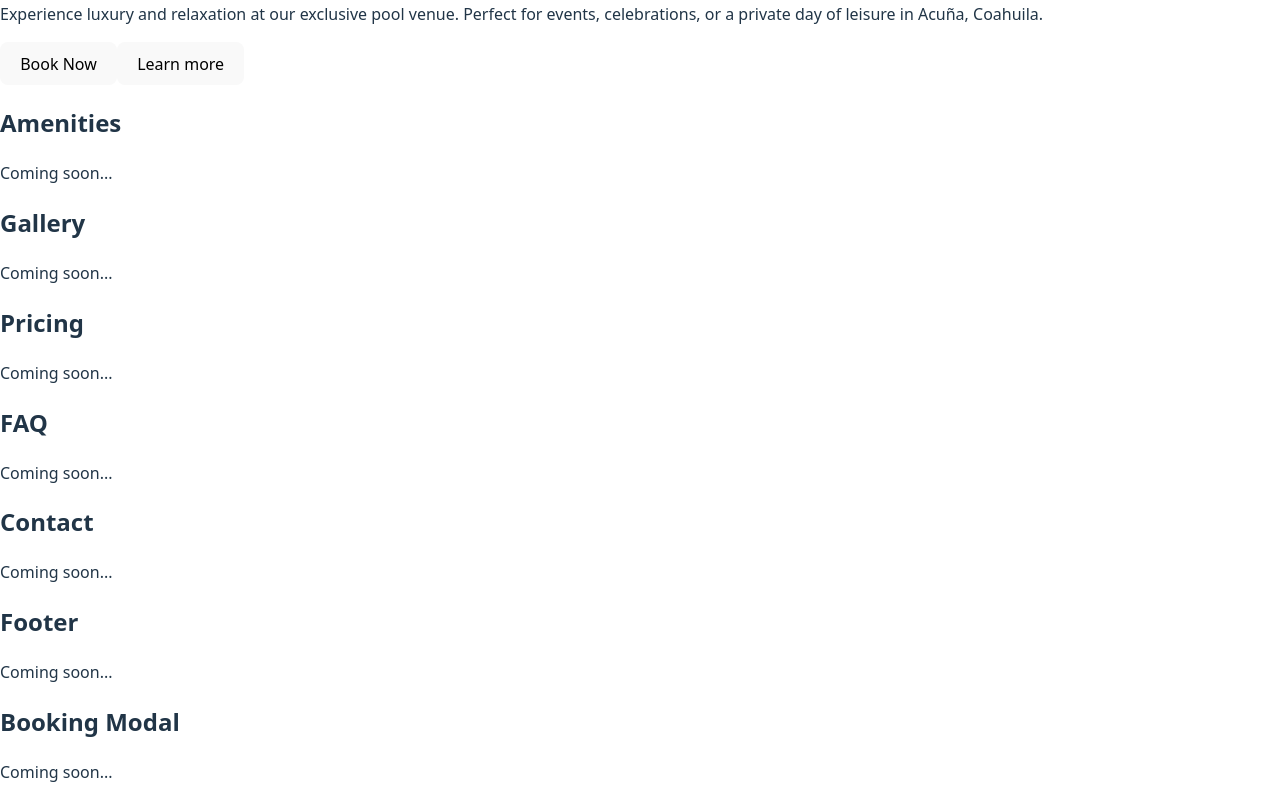
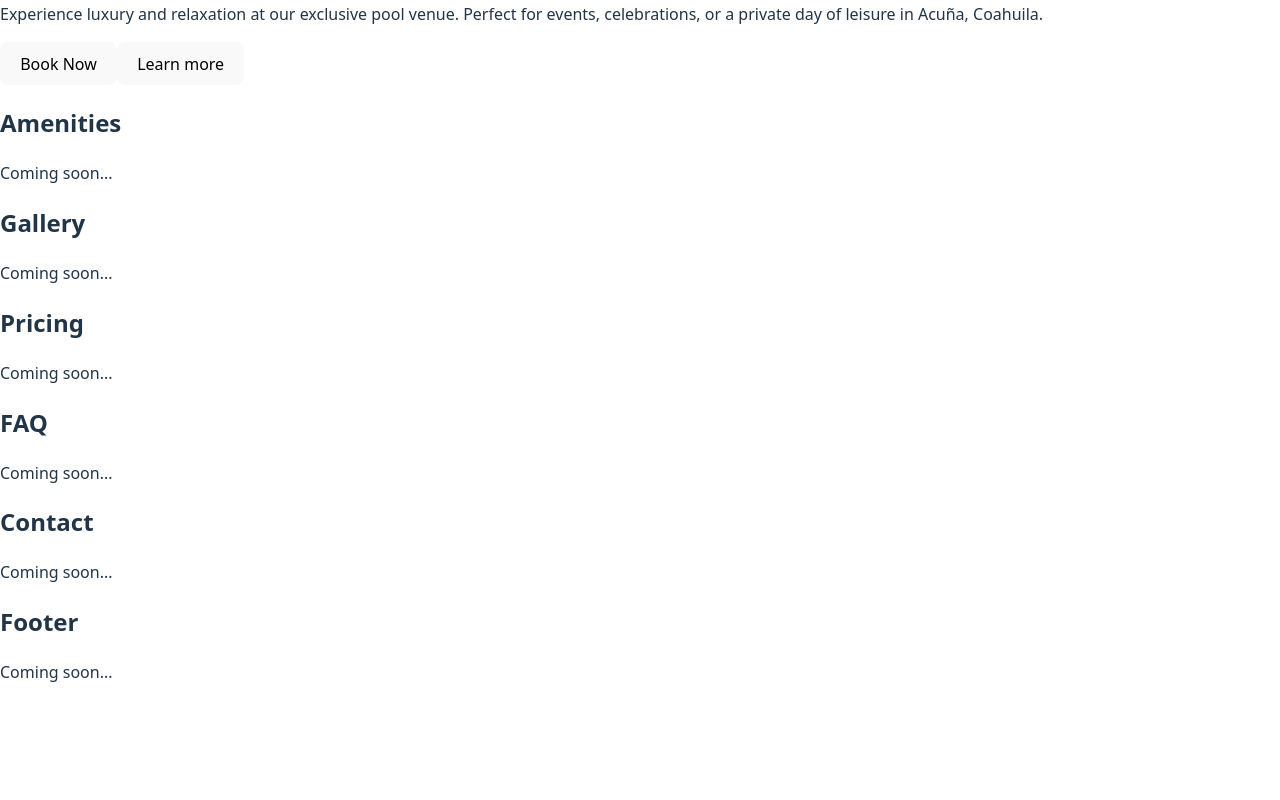
Before and after one commit to Gera1313/Quinta-Diamante, a React (Vite) app: page / in a window 1280 px wide. Shown: the part 239-1039 px from the top of the page. After the commit the page ends 939 px from the top, so only its background shows below. Built offline with nearby package versions, Linux system fonts and the light colour scheme.

Commit message:
transition root

```diff
--- a/src/components/BookingModal.jsx
+++ b/src/components/BookingModal.jsx
@@ -36,9 +36,8 @@ export default function BookingModal({ isOpen, setIsOpen, initialEventType }) {
   };
 
     return (
-      <section className="py-20 text-white text-center">
-        <h2 className="text-3xl font-bold mb-4">Booking Modal</h2>
-        <p>Coming soon...</p>
-      </section>
+      <Transition.Root show={isOpen} as={Fragment}>
+
+      </Transition.Root>
     );
   }
```
